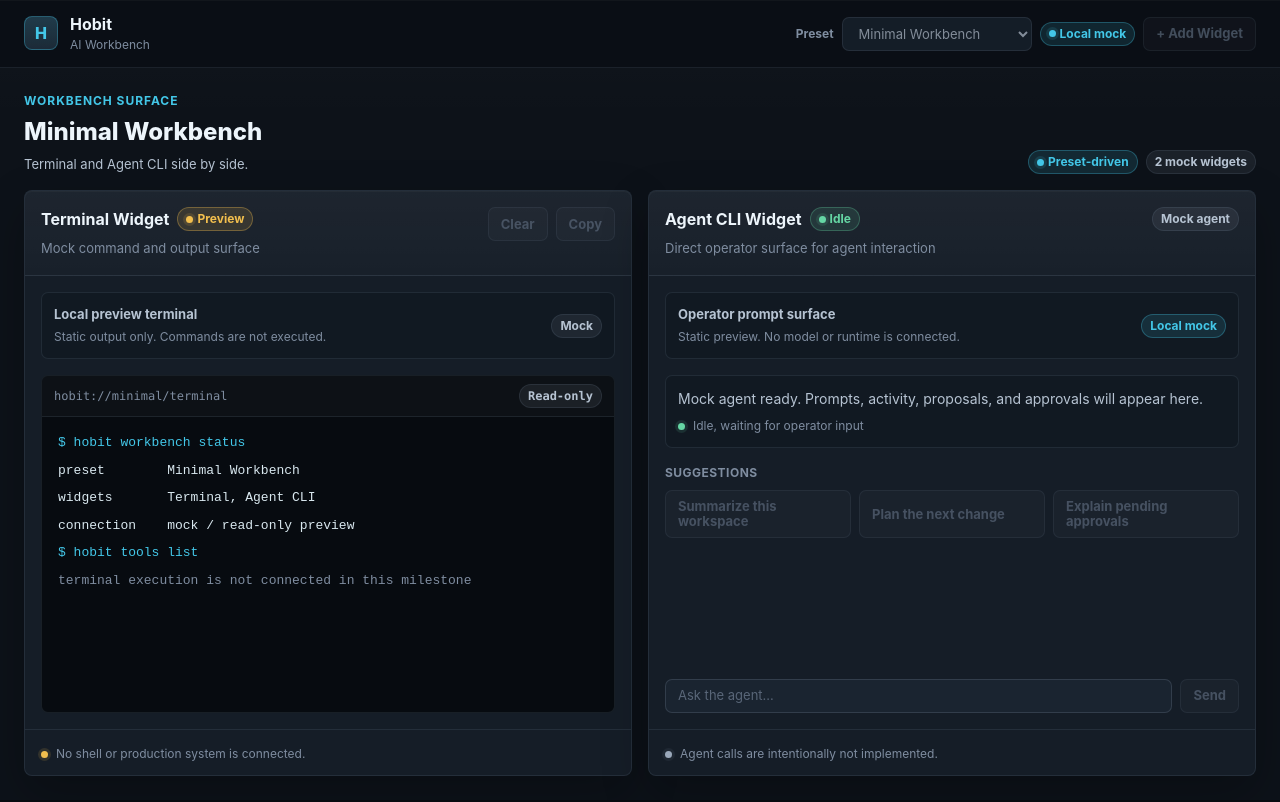
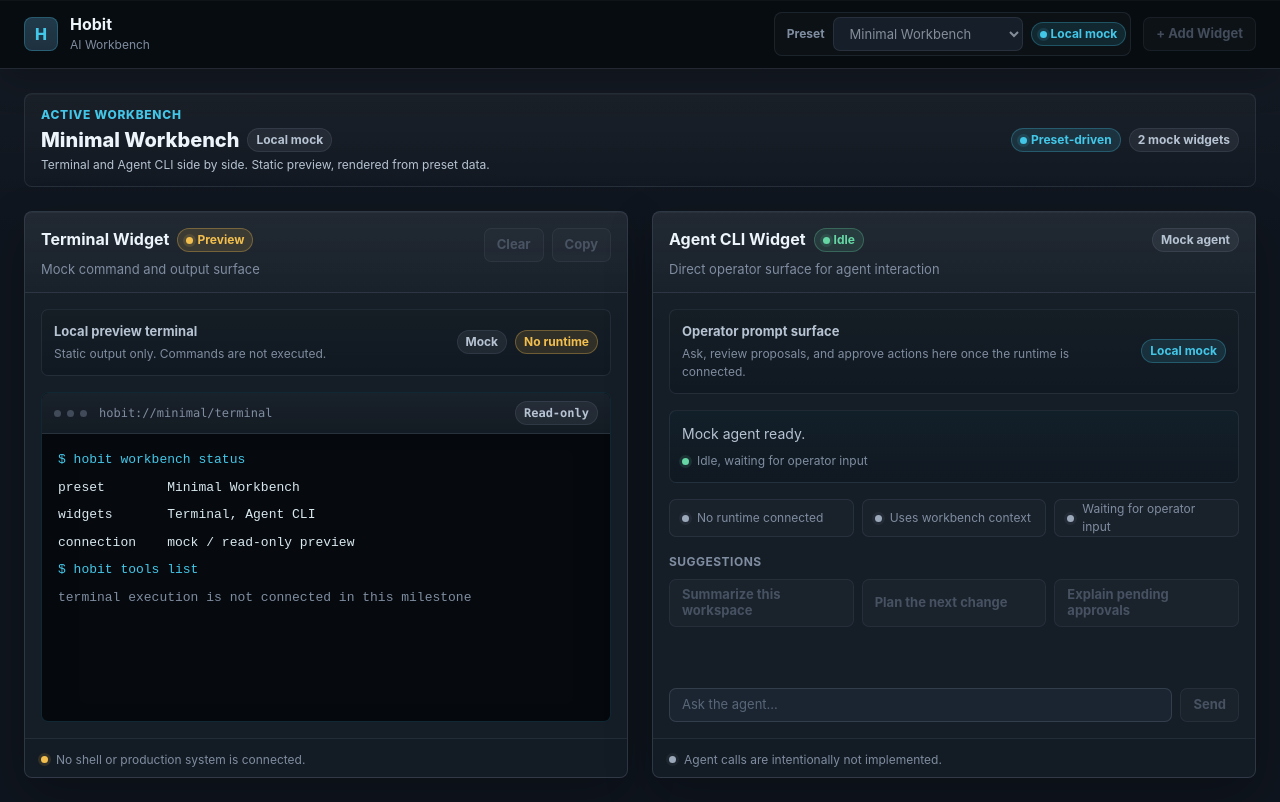
Before and after one commit to d-koshelev/Hobit, a React (Vite) app in the folder apps/desktop/frontend/: page / in a window 1280 px wide. Built offline with nearby package versions, Linux system fonts and the light colour scheme.

Commit message:
frontend: refine minimal workbench visual hierarchy

```diff
--- a/apps/desktop/frontend/src/design-system/WidgetFrame.tsx
+++ b/apps/desktop/frontend/src/design-system/WidgetFrame.tsx
@@ -21,12 +21,14 @@ export function WidgetFrame({
   return (
     <Panel className="widget-frame">
       <header className="widget-header">
-        <div className="widget-heading">
-          <div className="widget-title-row">
-            <h2 className="widget-title">{title}</h2>
-            {status ? <div className="widget-status">{status}</div> : null}
+        <div className="widget-header-main">
+          <div className="widget-heading">
+            <div className="widget-title-row">
+              <h2 className="widget-title">{title}</h2>
+              {status ? <div className="widget-status">{status}</div> : null}
+            </div>
+            <p className="widget-subtitle">{subtitle}</p>
           </div>
-          <p className="widget-subtitle">{subtitle}</p>
         </div>
         {actions ? <div className="widget-actions">{actions}</div> : null}
       </header>
--- a/apps/desktop/frontend/src/styles/layout.css
+++ b/apps/desktop/frontend/src/styles/layout.css
@@ -1,7 +1,7 @@
 .app-shell {
   min-height: 100vh;
   background:
-    linear-gradient(180deg, rgba(67, 199, 232, 0.045), transparent 280px),
+    linear-gradient(180deg, var(--color-primary-quiet), transparent 260px),
     var(--color-app-bg);
 }
 
@@ -10,7 +10,7 @@
   min-height: 100vh;
   flex-direction: column;
   background:
-    linear-gradient(180deg, rgba(255, 255, 255, 0.018), transparent 120px),
+    linear-gradient(180deg, rgba(255, 255, 255, 0.016), transparent 128px),
     var(--color-workbench-bg);
 }
 
@@ -20,9 +20,11 @@
   align-items: center;
   justify-content: space-between;
   gap: var(--space-lg);
-  border-bottom: 1px solid var(--color-border-subtle);
-  background: rgba(10, 15, 21, 0.92);
-  box-shadow: var(--shadow-surface);
+  border-bottom: 1px solid var(--color-border);
+  background: var(--color-topbar-bg);
+  box-shadow:
+    var(--shadow-surface),
+    0 12px 34px rgba(0, 0, 0, 0.18);
   padding: var(--space-md) var(--space-xl);
   position: sticky;
   top: 0;
@@ -42,10 +44,10 @@
   width: 34px;
   height: 34px;
   place-items: center;
-  border: 1px solid rgba(67, 199, 232, 0.32);
+  border: 1px solid var(--color-primary-hairline);
   border-radius: var(--radius-lg);
   background:
-    linear-gradient(180deg, rgba(67, 199, 232, 0.14), rgba(67, 199, 232, 0.04)),
+    linear-gradient(180deg, var(--color-primary-soft), var(--color-primary-quiet)),
     var(--color-widget-surface-raised);
   color: var(--color-primary);
   font-size: var(--text-lg);
@@ -76,13 +78,24 @@
   display: flex;
   align-items: center;
   justify-content: flex-end;
+  gap: var(--space-md);
+}
+
+.topbar-context {
+  display: inline-flex;
+  align-items: center;
   gap: var(--space-sm);
+  border: 1px solid var(--color-border-subtle);
+  border-radius: var(--radius-lg);
+  background: rgba(255, 255, 255, 0.025);
+  padding: var(--space-xs);
 }
 
 .control-group {
   display: inline-flex;
   align-items: center;
   gap: var(--space-sm);
+  padding-left: var(--space-sm);
 }
 
 .control-label {
@@ -96,34 +109,51 @@
   display: flex;
   flex: 1;
   flex-direction: column;
-  gap: var(--space-lg);
+  gap: var(--space-xl);
   padding: var(--space-xl);
+  background:
+    linear-gradient(180deg, rgba(255, 255, 255, 0.018), transparent 180px),
+    var(--color-canvas-bg);
 }
 
 .canvas-summary {
   display: flex;
-  align-items: flex-end;
+  align-items: center;
   justify-content: space-between;
   gap: var(--space-lg);
+  border: 1px solid var(--color-border-subtle);
+  border-radius: var(--radius-lg);
+  background:
+    linear-gradient(180deg, rgba(255, 255, 255, 0.024), transparent),
+    rgba(255, 255, 255, 0.012);
+  box-shadow: var(--shadow-surface);
+  padding: var(--space-md) var(--space-lg);
 }
 
 .summary-copy {
   display: grid;
-  gap: var(--space-sm);
+  gap: var(--space-xs);
 }
 
 .summary-eyebrow {
   color: var(--color-primary);
   font-size: var(--text-xs);
-  font-weight: 750;
-  letter-spacing: 0.08em;
+  font-weight: 760;
+  letter-spacing: 0.06em;
   text-transform: uppercase;
+}
+
+.summary-row {
+  display: flex;
+  flex-wrap: wrap;
+  align-items: center;
+  gap: var(--space-sm);
 }
 
 .summary-title {
   margin: 0;
   color: var(--color-text-primary);
-  font-size: var(--text-2xl);
+  font-size: var(--text-xl);
   font-weight: 780;
   letter-spacing: 0;
   line-height: var(--line-tight);
@@ -133,7 +163,7 @@
   margin: 0;
   max-width: 620px;
   color: var(--color-text-secondary);
-  font-size: var(--text-sm);
+  font-size: var(--text-xs);
 }
 
 .canvas-status {
@@ -148,20 +178,22 @@
   display: grid;
   flex: 1;
   grid-template-columns: minmax(360px, 1fr) minmax(360px, 1fr);
-  gap: var(--space-lg);
+  gap: var(--space-xl);
   align-items: stretch;
 }
 
 .panel {
-  border: 1px solid var(--color-border-subtle);
+  border: 1px solid var(--color-border);
   border-radius: var(--radius-lg);
-  background: var(--color-widget-surface);
-  box-shadow: var(--shadow-widget), var(--shadow-surface);
+  background:
+    linear-gradient(180deg, rgba(255, 255, 255, 0.018), transparent 120px),
+    var(--color-widget-surface);
+  box-shadow: var(--shadow-widget);
 }
 
 .widget-frame {
   display: flex;
-  min-height: 520px;
+  min-height: 540px;
   flex-direction: column;
   overflow: hidden;
 }
@@ -173,15 +205,22 @@
   gap: var(--space-lg);
   border-bottom: 1px solid var(--color-border-subtle);
   background:
-    linear-gradient(180deg, rgba(255, 255, 255, 0.025), transparent),
-    rgba(255, 255, 255, 0.01);
-  padding: var(--space-lg);
+    linear-gradient(180deg, var(--color-widget-header), transparent),
+    rgba(255, 255, 255, 0.008);
+  padding: var(--space-lg) var(--space-lg) var(--space-md);
 }
 
 .widget-heading {
   display: grid;
   min-width: 0;
   gap: var(--space-sm);
+}
+
+.widget-header-main {
+  display: flex;
+  min-width: 0;
+  align-items: flex-start;
+  gap: var(--space-md);
 }
 
 .widget-title-row {
@@ -230,7 +269,8 @@
 
 .widget-footer {
   border-top: 1px solid var(--color-border-subtle);
-  padding: var(--space-md) var(--space-lg);
+  background: rgba(0, 0, 0, 0.08);
+  padding: var(--space-sm) var(--space-lg);
 }
 
 .button,
@@ -265,7 +305,7 @@
   background:
     linear-gradient(180deg, rgba(67, 199, 232, 0.95), rgba(32, 183, 220, 0.88)),
     var(--color-primary);
-  color: #051016;
+  color: var(--color-on-primary);
 }
 
 .button-secondary {
@@ -343,7 +383,7 @@
 }
 
 .badge-info {
-  border-color: rgba(67, 199, 232, 0.3);
+  border-color: var(--color-primary-hairline);
   background: var(--color-primary-soft);
   color: var(--color-primary);
 }
@@ -406,8 +446,31 @@
   gap: var(--space-md);
   border: 1px solid var(--color-border-subtle);
   border-radius: var(--radius-md);
-  background: var(--color-nested-surface);
+  background:
+    linear-gradient(180deg, rgba(255, 255, 255, 0.018), transparent),
+    var(--color-nested-surface);
   padding: var(--space-md);
+}
+
+.terminal-meta,
+.agent-hero {
+  display: flex;
+  align-items: center;
+  justify-content: space-between;
+  gap: var(--space-md);
+  border: 1px solid var(--color-border-subtle);
+  border-radius: var(--radius-md);
+  background:
+    linear-gradient(180deg, rgba(255, 255, 255, 0.018), transparent),
+    var(--color-nested-surface);
+  padding: var(--space-md);
+}
+
+.terminal-meta-badges {
+  display: inline-flex;
+  flex-wrap: wrap;
+  justify-content: flex-end;
+  gap: var(--space-sm);
 }
 
 .surface-row-copy {
@@ -430,32 +493,50 @@
 
 .terminal-screen {
   display: flex;
-  min-height: 310px;
+  min-height: 330px;
   flex: 1;
   flex-direction: column;
-  border: 1px solid var(--color-border-subtle);
+  border: 1px solid rgba(67, 199, 232, 0.16);
   border-radius: var(--radius-md);
   background: var(--color-io-surface);
-  color: #d9e8ef;
+  color: var(--color-terminal-text);
   font-family: var(--font-mono);
   font-size: var(--text-sm);
   overflow: hidden;
+  box-shadow: 0 20px 36px rgba(0, 0, 0, 0.22) inset;
 }
 
 .terminal-chrome {
-  display: flex;
+  display: grid;
+  grid-template-columns: auto minmax(0, 1fr) auto;
   align-items: center;
-  justify-content: space-between;
   gap: var(--space-md);
   border-bottom: 1px solid var(--color-border-subtle);
-  background: rgba(255, 255, 255, 0.025);
+  background:
+    linear-gradient(180deg, rgba(255, 255, 255, 0.04), rgba(255, 255, 255, 0.012)),
+    var(--color-nested-surface);
   padding: var(--space-sm) var(--space-md);
+}
+
+.terminal-window-controls {
+  display: inline-flex;
+  gap: 6px;
+}
+
+.terminal-window-controls span {
+  width: 7px;
+  height: 7px;
+  border-radius: 999px;
+  background: var(--color-border-strong);
 }
 
 .terminal-path {
   color: var(--color-text-muted);
   font-family: var(--font-mono);
   font-size: var(--text-xs);
+  overflow: hidden;
+  text-overflow: ellipsis;
+  white-space: nowrap;
 }
 
 .terminal-lines {
@@ -475,7 +556,7 @@
 }
 
 .terminal-output {
-  color: #d9e8ef;
+  color: var(--color-terminal-text);
 }
 
 .mock-note {
@@ -495,7 +576,9 @@
 .agent-message {
   border: 1px solid var(--color-border-subtle);
   border-radius: var(--radius-md);
-  background: var(--color-nested-surface);
+  background:
+    linear-gradient(180deg, rgba(67, 199, 232, 0.045), transparent),
+    var(--color-nested-surface);
   padding: var(--space-md);
 }
 
@@ -515,6 +598,25 @@
   gap: var(--space-sm);
   color: var(--color-text-muted);
   font-size: var(--text-xs);
+}
+
+.agent-status-grid {
+  display: grid;
+  grid-template-columns: repeat(3, minmax(0, 1fr));
+  gap: var(--space-sm);
+}
+
+.agent-status-item {
+  display: inline-flex;
+  min-height: 38px;
+  align-items: center;
+  gap: var(--space-sm);
+  border: 1px solid var(--color-border-subtle);
+  border-radius: var(--radius-md);
+  background: rgba(255, 255, 255, 0.018);
+  color: var(--color-text-muted);
+  font-size: var(--text-xs);
+  padding: 0 var(--space-md);
 }
 
 .suggestions {
@@ -583,6 +685,7 @@
   }
 
   .widget-grid,
+  .agent-status-grid,
   .suggestion-grid {
     grid-template-columns: 1fr;
   }
@@ -599,7 +702,13 @@
   }
 
   .brand,
+  .agent-hero,
   .surface-row {
+    align-items: flex-start;
+    flex-direction: column;
+  }
+
+  .terminal-meta {
     align-items: flex-start;
     flex-direction: column;
   }
--- a/apps/desktop/frontend/src/styles/theme.css
+++ b/apps/desktop/frontend/src/styles/theme.css
@@ -15,7 +15,7 @@ html {
 body {
   margin: 0;
   background:
-    linear-gradient(180deg, #0a0f15 0%, var(--color-app-bg) 62%);
+    linear-gradient(180deg, var(--color-workbench-bg) 0%, var(--color-app-bg) 64%);
   color: var(--color-text-primary);
   font-family: var(--font-sans);
   font-size: var(--text-md);
--- a/apps/desktop/frontend/src/styles/tokens.css
+++ b/apps/desktop/frontend/src/styles/tokens.css
@@ -1,12 +1,14 @@
 :root {
-  --color-app-bg: #080c11;
-  --color-workbench-bg: #0d1219;
-  --color-canvas-bg: #101720;
+  --color-app-bg: #070a0f;
+  --color-workbench-bg: #0b1118;
+  --color-canvas-bg: #0f151e;
+  --color-topbar-bg: rgba(8, 12, 17, 0.94);
   --color-widget-surface: #151d27;
-  --color-widget-surface-raised: #1a2430;
-  --color-nested-surface: #111922;
-  --color-io-surface: #070b10;
-  --color-overlay-surface: #1d2835;
+  --color-widget-surface-raised: #1b2532;
+  --color-widget-header: rgba(255, 255, 255, 0.026);
+  --color-nested-surface: #101821;
+  --color-io-surface: #060a0f;
+  --color-overlay-surface: #202b39;
 
   --color-border-subtle: rgba(143, 161, 184, 0.13);
   --color-border: rgba(143, 161, 184, 0.2);
@@ -16,11 +18,14 @@
   --color-text-secondary: #b6c3d2;
   --color-text-muted: #7f8da0;
   --color-text-disabled: #596678;
+  --color-terminal-text: #d9e8ef;
+  --color-on-primary: #041016;
 
   --color-primary: #43c7e8;
   --color-primary-strong: #20b7dc;
   --color-primary-soft: rgba(67, 199, 232, 0.13);
   --color-primary-quiet: rgba(67, 199, 232, 0.07);
+  --color-primary-hairline: rgba(67, 199, 232, 0.28);
 
   --color-success: #65d6a4;
   --color-success-soft: rgba(101, 214, 164, 0.12);
@@ -51,8 +56,12 @@
   --radius-xl: 8px;
 
   --shadow-surface: 0 1px 0 rgba(255, 255, 255, 0.03) inset;
-  --shadow-widget: 0 18px 48px rgba(0, 0, 0, 0.24);
-  --shadow-elevated: 0 24px 80px rgba(0, 0, 0, 0.34);
+  --shadow-widget:
+    0 1px 0 rgba(255, 255, 255, 0.035) inset,
+    0 18px 48px rgba(0, 0, 0, 0.24);
+  --shadow-elevated:
+    0 1px 0 rgba(255, 255, 255, 0.045) inset,
+    0 24px 80px rgba(0, 0, 0, 0.34);
   --focus-ring: 0 0 0 3px rgba(67, 199, 232, 0.2);
 
   --text-xs: 12px;
--- a/apps/desktop/frontend/src/widgets/agent-cli/AgentCliWidget.tsx
+++ b/apps/desktop/frontend/src/widgets/agent-cli/AgentCliWidget.tsx
@@ -9,6 +9,12 @@ const prompts = [
   "Summarize this workspace",
   "Plan the next change",
   "Explain pending approvals",
+];
+
+const statusItems = [
+  "No runtime connected",
+  "Uses workbench context",
+  "Waiting for operator input",
 ];
 
 export function AgentCliWidget({ title }: WidgetRenderProps) {
@@ -30,11 +36,12 @@ export function AgentCliWidget({ title }: WidgetRenderProps) {
       subtitle="Direct operator surface for agent interaction"
       title={title}
     >
-      <div className="surface-row">
+      <div className="agent-hero">
         <div className="surface-row-copy">
           <p className="surface-row-title">Operator prompt surface</p>
           <p className="surface-row-text">
-            Static preview. No model or runtime is connected.
+            Ask, review proposals, and approve actions here once the runtime is
+            connected.
           </p>
         </div>
         <Badge variant="info">Local mock</Badge>
@@ -42,15 +49,21 @@ export function AgentCliWidget({ title }: WidgetRenderProps) {
 
       <div className="agent-thread">
         <div className="agent-message agent-message-compact">
-          <p>
-            Mock agent ready. Prompts, activity, proposals, and approvals will
-            appear here.
-          </p>
+          <p>Mock agent ready.</p>
           <div className="activity-row">
             <StatusDot variant="success" />
             Idle, waiting for operator input
           </div>
         </div>
+      </div>
+
+      <div className="agent-status-grid">
+        {statusItems.map((item) => (
+          <div className="agent-status-item" key={item}>
+            <StatusDot variant="neutral" />
+            {item}
+          </div>
+        ))}
       </div>
 
       <div className="suggestions" aria-label="Mock suggested prompts">
--- a/apps/desktop/frontend/src/widgets/terminal/TerminalWidget.tsx
+++ b/apps/desktop/frontend/src/widgets/terminal/TerminalWidget.tsx
@@ -41,18 +41,26 @@ export function TerminalWidget({ title }: WidgetRenderProps) {
       subtitle="Mock command and output surface"
       title={title}
     >
-      <div className="surface-row">
+      <div className="terminal-meta">
         <div className="surface-row-copy">
           <p className="surface-row-title">Local preview terminal</p>
           <p className="surface-row-text">
             Static output only. Commands are not executed.
           </p>
         </div>
-        <Badge variant="neutral">Mock</Badge>
+        <div className="terminal-meta-badges">
+          <Badge variant="neutral">Mock</Badge>
+          <Badge variant="warning">No runtime</Badge>
+        </div>
       </div>
 
       <div className="terminal-screen" aria-label="Mock terminal output">
         <div className="terminal-chrome">
+          <div className="terminal-window-controls" aria-hidden="true">
+            <span />
+            <span />
+            <span />
+          </div>
           <span className="terminal-path">hobit://minimal/terminal</span>
           <Badge variant="neutral">Read-only</Badge>
         </div>
--- a/apps/desktop/frontend/src/workbench/WorkbenchCanvas.tsx
+++ b/apps/desktop/frontend/src/workbench/WorkbenchCanvas.tsx
@@ -16,9 +16,14 @@ export function WorkbenchCanvas({ preset }: WorkbenchCanvasProps) {
     <section className="canvas-shell" aria-label={`${preset.title} canvas`}>
       <div className="canvas-summary">
         <div className="summary-copy">
-          <span className="summary-eyebrow">Workbench Surface</span>
-          <h1 className="summary-title">{preset.title}</h1>
-          <p className="summary-text">{preset.description}</p>
+          <span className="summary-eyebrow">Active Workbench</span>
+          <div className="summary-row">
+            <h1 className="summary-title">{preset.title}</h1>
+            <Badge variant="neutral">Local mock</Badge>
+          </div>
+          <p className="summary-text">
+            {preset.description} Static preview, rendered from preset data.
+          </p>
         </div>
         <div className="canvas-status">
           <Badge variant="info">
--- a/apps/desktop/frontend/src/workbench/WorkbenchTopBar.tsx
+++ b/apps/desktop/frontend/src/workbench/WorkbenchTopBar.tsx
@@ -22,6 +22,7 @@ export function WorkbenchTopBar({ preset }: WorkbenchTopBarProps) {
       </div>
 
       <div className="topbar-controls">
+        <div className="topbar-context" aria-label="Current workbench context">
           <label className="control-group">
             <span className="control-label">Preset</span>
             <Select aria-label="Current preset" value={preset.id} disabled>
@@ -32,6 +33,7 @@ export function WorkbenchTopBar({ preset }: WorkbenchTopBarProps) {
             <StatusDot variant="info" />
             Local mock
           </Badge>
+        </div>
         <Button disabled variant="primary">
           + Add Widget
         </Button>
```
Also changed, not shown: 1 other file (tests, documents, lock files or other folders). Lines whose indentation alone changed are shown as unchanged.
